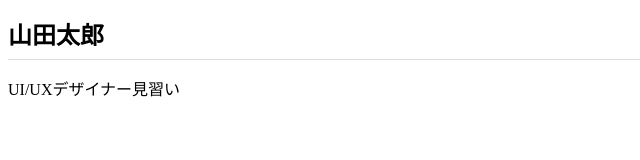
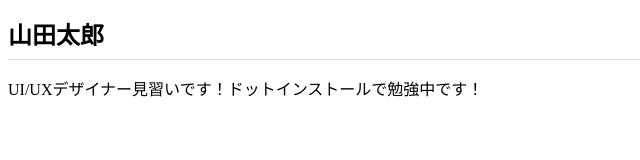
Before and after one commit to KA2KI3/dotinstall.github.io, a plain HTML site: page index.html in a window 1280 px wide. Shown: the whole page, without its empty margins (0-640 px from the left). Drawn offline with Linux system fonts and the light colour scheme.

Commit message:
Add files via upload

```diff
--- a/index.html
+++ b/index.html
@@ -9,6 +9,6 @@
 </head>
 <body>
 <h1>山田太郎</h1>
-<p>UI/UXデザイナー見習い</p>
+<p>UI/UXデザイナー見習いです！ドットインストールで勉強中です！</p>
 </body>
 </html>
```
